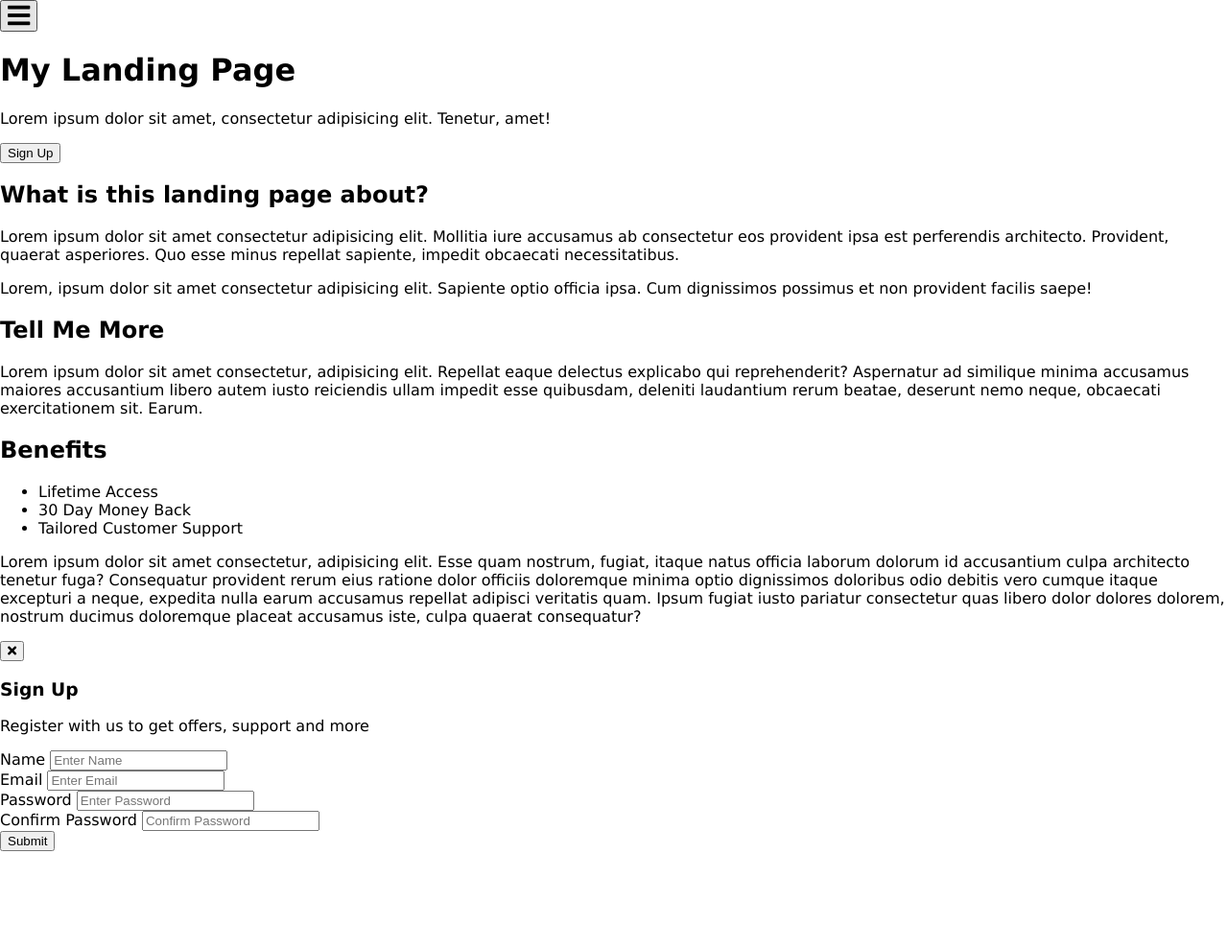
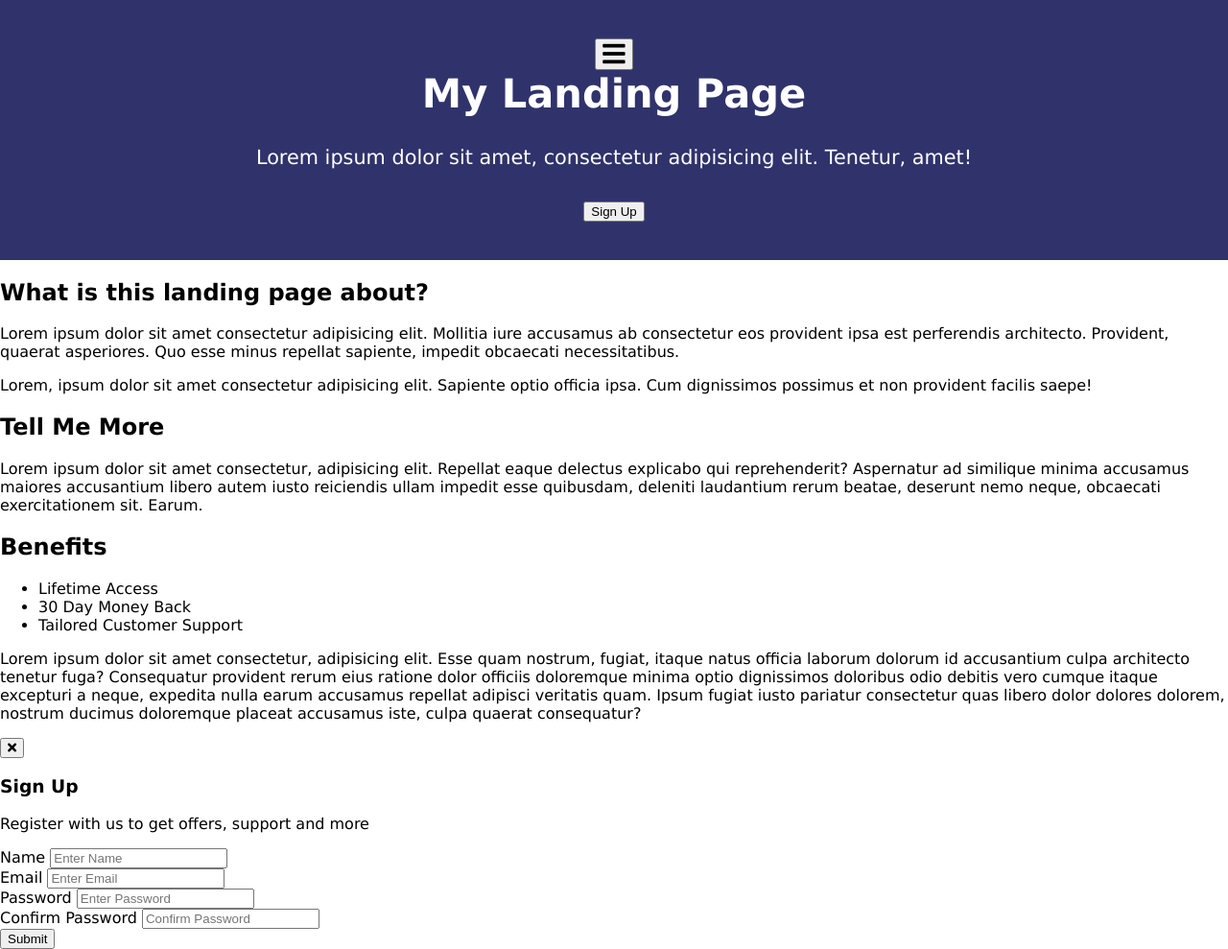
Before and after one commit to CornveliousFarva/menu-slider, a plain HTML site: page index.html in a window 1280 px wide. Shown: the whole page at 96% size. Before the commit the page ends 887 px from the top, so only its background shows below. Drawn offline with Linux system fonts and the light colour scheme.

Commit message:
Added header CSS.

```diff
--- a/style.css
+++ b/style.css
@@ -65,3 +65,20 @@ nav ul {
   nav ul li a:hover {
     text-decoration: underline;
   }
+
+  header {
+    background-color: var(--primary-color);
+    color: #fff;
+    font-size: 130%;
+    position: relative;
+    padding: 40px 15px;
+    text-align: center;
+  }
+
+  header h1 {
+    margin: 0;
+  }
+
+  header p {
+    margin: 30px 0;
+  }
```
